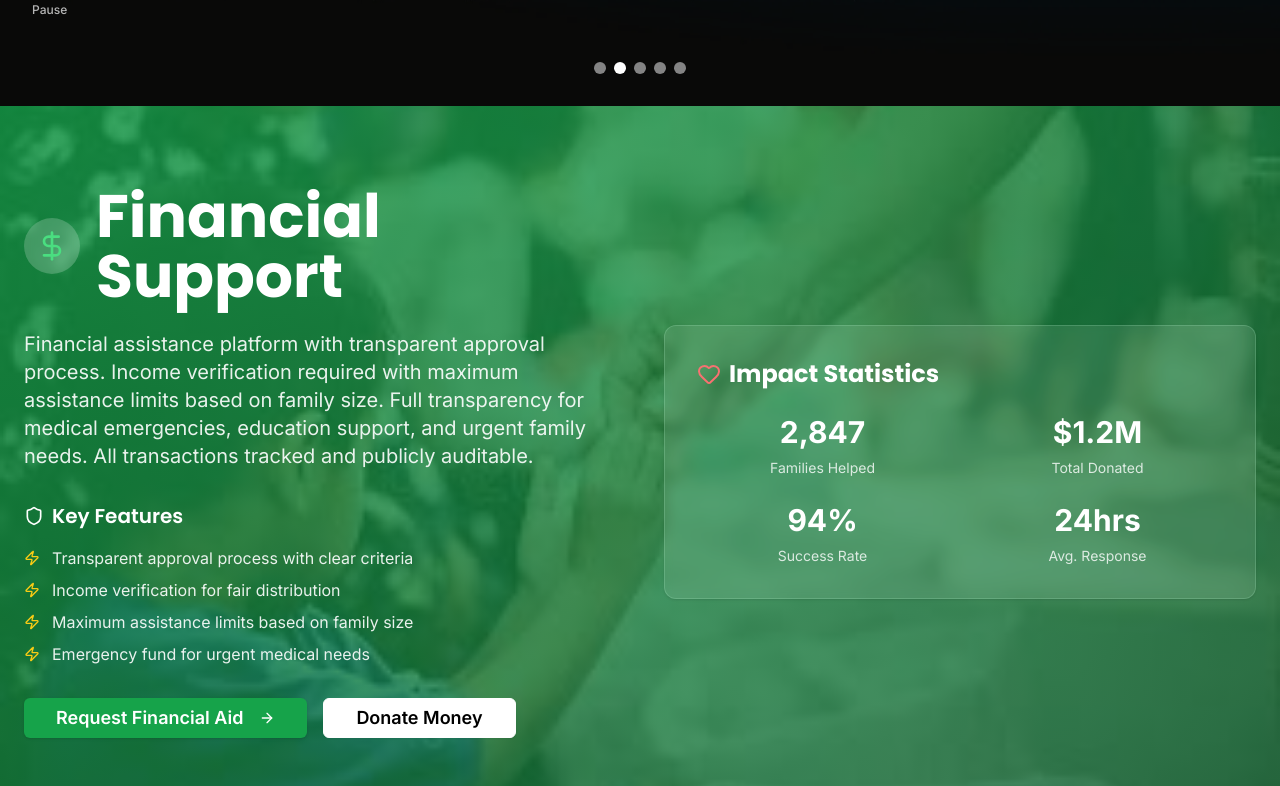
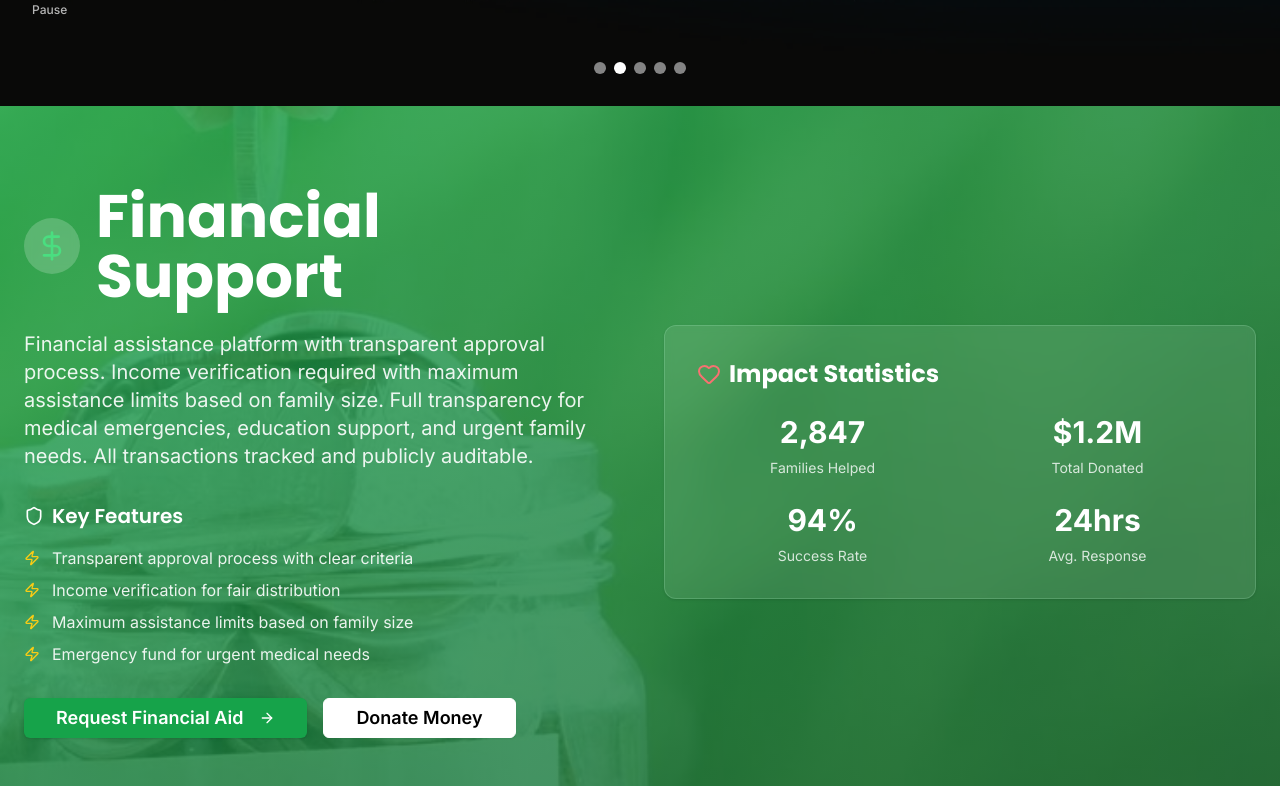
Before and after one commit to Alex-S07/donare, a Next.js app: page / in a window 1280 px wide. Shown: the part 694-1480 px from the top of the page. Built offline with nearby package versions, Linux system fonts and the light colour scheme.

Commit message:
Refactor code structure for improved readability and maintainability

```diff
--- a/app/page.tsx
+++ b/app/page.tsx
@@ -48,7 +48,7 @@ export default function HomePage() {
         id="money"
         title="Financial Support"
         description="Financial assistance platform with transparent approval process. Income verification required with maximum assistance limits based on family size. Full transparency for medical emergencies, education support, and urgent family needs. All transactions tracked and publicly auditable."
-        backgroundImage="/images/money-bg.jpg"
+        backgroundImage="/images/money-bg.jpeg"
         icon={<DollarSign className="h-8 w-8" />}
         primaryCTA="Request Financial Aid"
         secondaryCTA="Donate Money"
```
Also changed, not shown: public/images/money-bg.jpeg (added).
